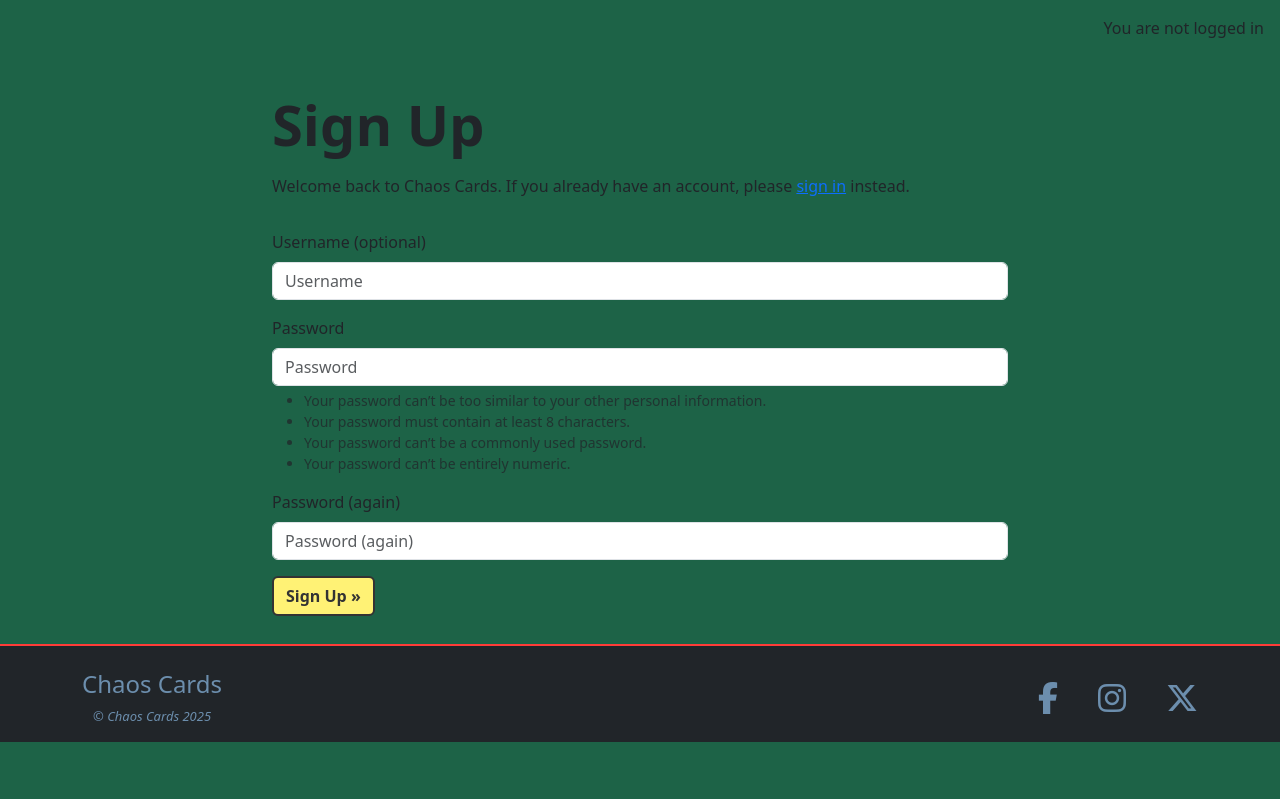
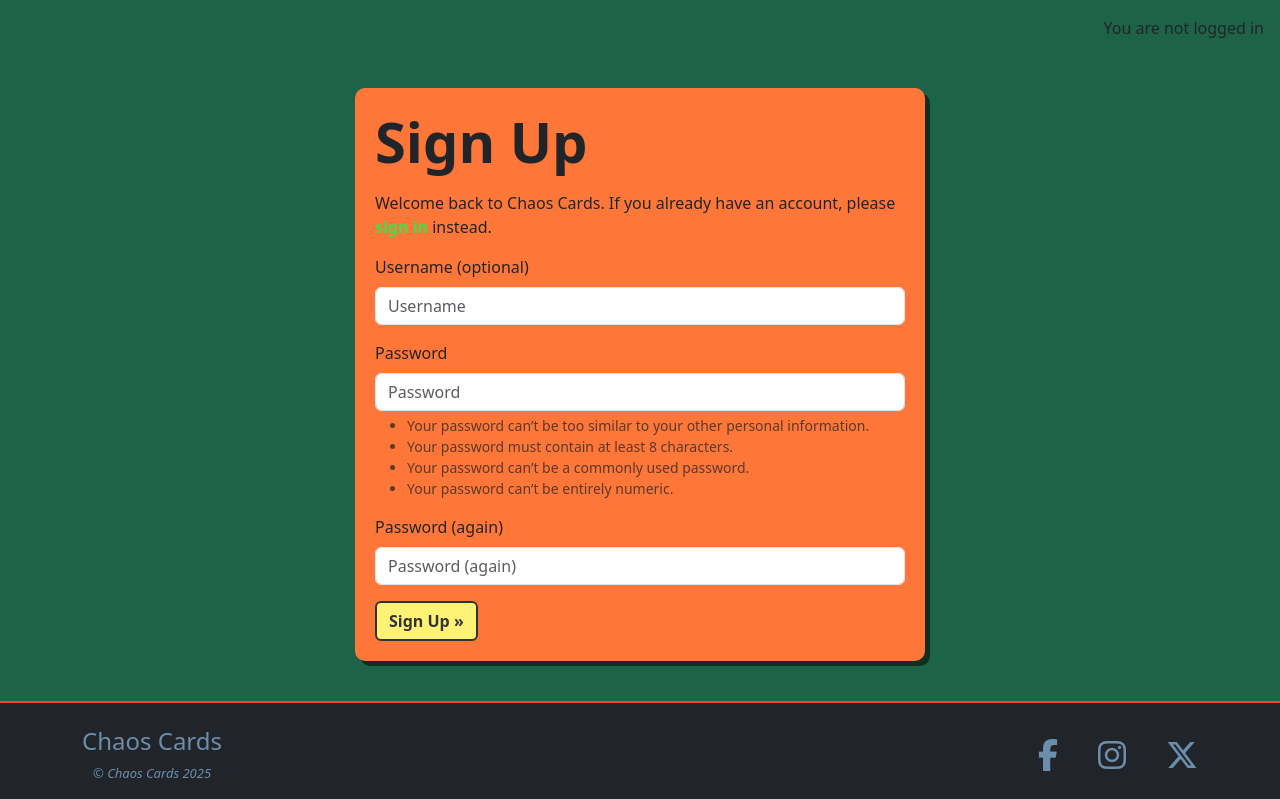
Before and after one commit to JamieJB123/chaos-cards-django, a Django app: page /accounts/signup/ in a window 1280 px wide. Shown: the part 58-857 px from the top of the page. Before the commit the page ends 800 px from the top, so only its background shows below. Run offline with Django 5.2, Linux system fonts and the light colour scheme; some libraries are stand-ins or nearby versions.

Commit message:
Minor amend: styling and layout for log-in and registration page for accessibility

```diff
--- a/static/css/style.css
+++ b/static/css/style.css
@@ -272,6 +272,23 @@
     border: 2px solid #333;
 }
 
+.auth-yb {
+    background-color: #ff7738;
+    border-radius: 10px;
+    box-shadow: 5px 5px rgba(0, 0, 0, 0.52);
+    padding: 20px;
+}
+
+.link {
+    color: #3de04d;
+    font-weight: bold;
+    text-decoration: none;
+}
+.link:hover {
+    color: #fff275;
+    text-decoration: underline;
+}
+
 /* About Page */
 
 .about-content {
--- a/templates/account/signup.html
+++ b/templates/account/signup.html
@@ -7,14 +7,10 @@
 
 {% block content %}
 <div class="container">
-    <div class="row">
-        <div class="col-md-8 mt-3 offset-md-2">
+    <div class="row d-flex justify-content-center">
+        <div class="auth-yb col-md-8 col-xl-6 my-3">
             <h1 class="display-4">{% trans "Sign Up" %}</h1>
             <p class="mt-3">{% blocktrans %}Welcome back to Chaos Cards. If you already have an account,  please <a class="link" href="{{ login_url }}">sign in</a> instead.{% endblocktrans %}</p>
-        </div>
-    </div>
-    <div class="row">
-        <div class="col-md-8 mt-3 offset-md-2">
             <form class="signup" id="signup_form" method="POST" action="{% url 'account_signup' %}">
                 {% csrf_token %}
                 {{ form | crispy }}
```
Also changed, not shown: templates/account/login.html (+2 -7 lines).
